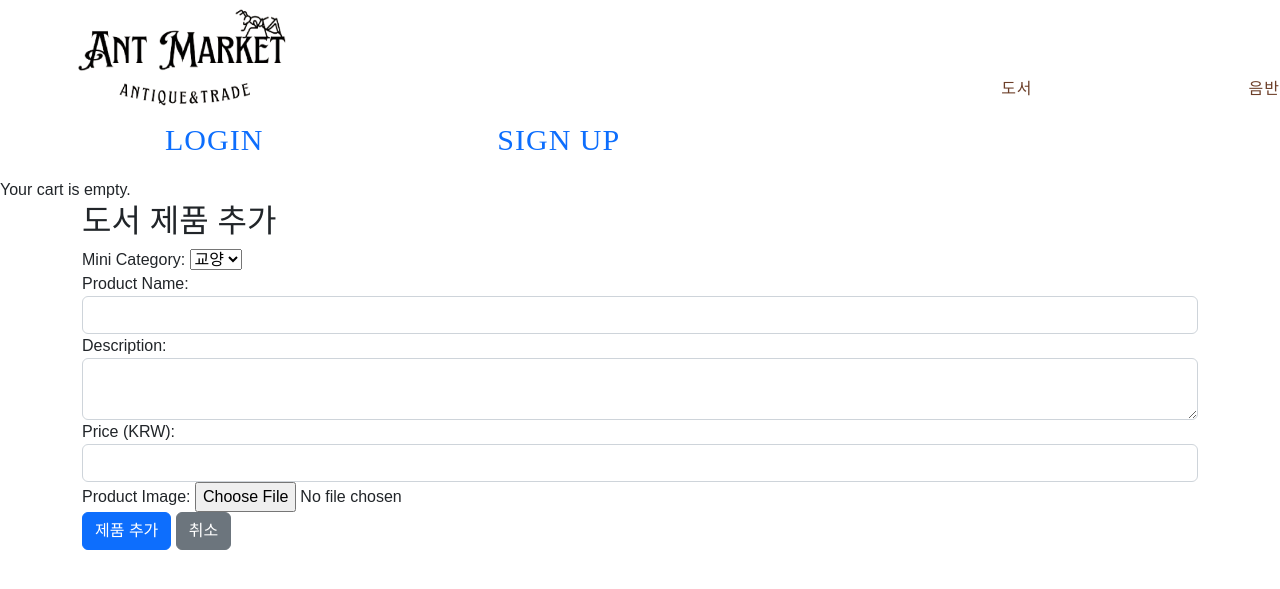
After one commit to KBS0123/AntMarket, a Django app: a page that uses market/templates/market/navbar.html in a window 1280 px wide. The commit adds this page. Shown: the top 589 px of the page. Run offline with Django 4.2, Linux system fonts and the light colour scheme; data comes from the database, SQL or seed files in the repository; some libraries are stand-ins or nearby versions.

Commit message:
제품 등록 기능 추가

```diff
--- a/market/forms.py
+++ b/market/forms.py
@@ -1,7 +1,10 @@
+# market/forms.py
+
 from django import forms
-from .models import Product
+from .models import Product, Category, MiniCategory
+from django.shortcuts import get_object_or_404
 
 class ProductForm(forms.ModelForm):
     class Meta:
         model = Product
-        fields = ['category', 'minicategory', 'name', 'image', 'description', 'price']
+        fields = ['minicategory', 'name', 'description', 'price', 'image']
--- a/market/models.py
+++ b/market/models.py
@@ -19,6 +19,9 @@
 
     def get_absolute_url(self):
         return reverse('market:product_list', args=[self.slug])
+
+    def get_create_url(self):
+        return reverse('market:product_create', args=[self.slug])
 
 class MiniCategory(models.Model):
     category = models.ForeignKey(Category, on_delete=models.CASCADE)
--- a/market/templates/market/navbar.html
+++ b/market/templates/market/navbar.html
@@ -87,7 +87,6 @@
         <ul class="nav justify-content-center">
             <li class="nav-item">
                 {% if user.is_authenticated %}
-                <a class="nav-link" href="{% url 'market:product_update' %}">제품 등록</a>
                 <a class="nav-link" href="{% url 'user:profile' %}">{{user.username}}</a>
                 <a class="nav-link" href="{% url 'user:logout' %}">로그아웃</a>
                 {% else %}
--- /dev/null
+++ b/market/templates/market/product/create.html
@@ -0,0 +1,43 @@
+<!-- market/templates/market/product/update.html -->
+{% extends 'market/base.html' %}
+{% load static %}
+
+{% block title %}
+    Add New Product
+{% endblock %}
+
+{% block content %}
+<div class="container">
+    <h2>{{ category.name }} 제품 추가</h2>
+    <form id="productForm" method="post" enctype="multipart/form-data">
+        {% csrf_token %}
+        <input type="hidden" value="{{ category.name }}">
+        <div class="form-group">
+            <label for="minicategory">Mini Category:</label>
+            <select id="minicategory" name="minicategory">
+                {% for minicategory in minicategories %}
+                    <option value="{{ minicategory.id }}">{{ minicategory.name }}</option>
+                {% endfor %}
+            </select>
+        </div>
+        <div class="form-group">
+            <label for="name">Product Name:</label>
+            <input type="text" id="name" name="name" class="form-control" required>
+        </div>
+        <div class="form-group">
+            <label for="description">Description:</label>
+            <textarea id="description" name="description" class="form-control" required></textarea>
+        </div>
+        <div class="form-group">
+            <label for="price">Price (KRW):</label>
+            <input type="number" id="price" name="price" class="form-control" required>
+        </div>
+        <div class="form-group">
+            <label for="image">Product Image:</label>
+            <input type="file" id="image" name="image" class="form-control-file">
+        </div>
+        <button type="submit" class="btn btn-primary">제품 추가</button>
+        <a href="{% url 'market:home' %}" class="btn btn-secondary">취소</a>
+    </form>
+</div>
+{% endblock %}
--- a/market/templates/market/product/product_list.html
+++ b/market/templates/market/product/product_list.html
@@ -8,6 +8,11 @@
         <h1>
             {{ category.name }}
         </h1>
+        {% if user.is_authenticated %}
+            <a class="nav-link" href="{{ category.get_create_url }}">
+                {{ category.name }} 제품 등록
+            </a>
+        {% endif %}
         {% for minicategory in minicategories %}
             <a href="{% url 'market:product_list_filtered' category.slug minicategory.slug %}">
                 {{ minicategory.name }}
--- a/market/urls.py
+++ b/market/urls.py
@@ -6,6 +6,7 @@
 urlpatterns = [
     path('', views.home, name='home'),
     path('search/', views.search, name='search'),
+    path('<str:category_slug>/create/', views.product_create, name='product_create'),
     path('update/', views.product_update, name='product_update'),
     path('<str:name>/review/', views.product_review, name='product_review'),
     path('<str:category_slug>/', views.product_list, name='product_list'),
--- a/market/views.py
+++ b/market/views.py
@@ -64,29 +64,42 @@
                       'product': product, 'cart_product_form': cart_product_form
                   })
 
-@login_required
-def product_update(request):
-    selected_category_id = request.POST.get('category')
-    selected_category = None
-    minicategories = []
 
-    if selected_category_id:
-        selected_category = get_object_or_404(Category, id=selected_category_id)
-        minicategories = selected_category.minicategory_set.all()
-
+def product_create(request, category_slug):
     if request.method == 'POST':
         form = ProductForm(request.POST, request.FILES)
         if form.is_valid():
-            form.save()
-            return redirect('market:home')  # 등록 후 홈 페이지로 이동
+            product = form.save(commit=False)
+            product.save()
+            return redirect('market:product_detail', category_slug=product.category.slug,
+                            minicategory_slug=product.minicategory.slug, name=product.name)
     else:
         form = ProductForm()
 
-    # 카테고리 목록을 템플릿으로 전달
-    categories = Category.objects.all()
+    if category_slug:
+        category = get_object_or_404(Category, slug=category_slug)
+        minicategories = MiniCategory.objects.filter(category=category)
 
-    return render(request, 'market/product/update.html',
-                  {'form': form, 'categories': categories, 'selected_category': selected_category, 'minicategories': minicategories})
+    return render(request, 'market/product/create.html',
+                  {'form': form, 'category': category,
+                          'minicategories': minicategories})
+
+
+def product_update(request, pk):
+    product = get_object_or_404(Product, pk=pk)
+    if request.method == 'POST':
+        form = ProductForm(request.POST, request.FILES, instance=product)
+        if form.is_valid():
+            product = form.save(commit=False)
+            # 미니카테고리 필드의 queryset 설정을 위해 clean_category 메서드를 호출
+            product.clean_category()
+            product.save()
+            return redirect('market:product_detail', category_slug=product.category.slug,
+                            minicategory_slug=product.minicategory.slug, name=product.slug)
+    else:
+        form = ProductForm(instance=product)
+
+    return render(request, 'market/product/update.html', {'form': form})
 
 def product_review(request, name):
     product = get_object_or_404(Product, name=name, available=True)
```
